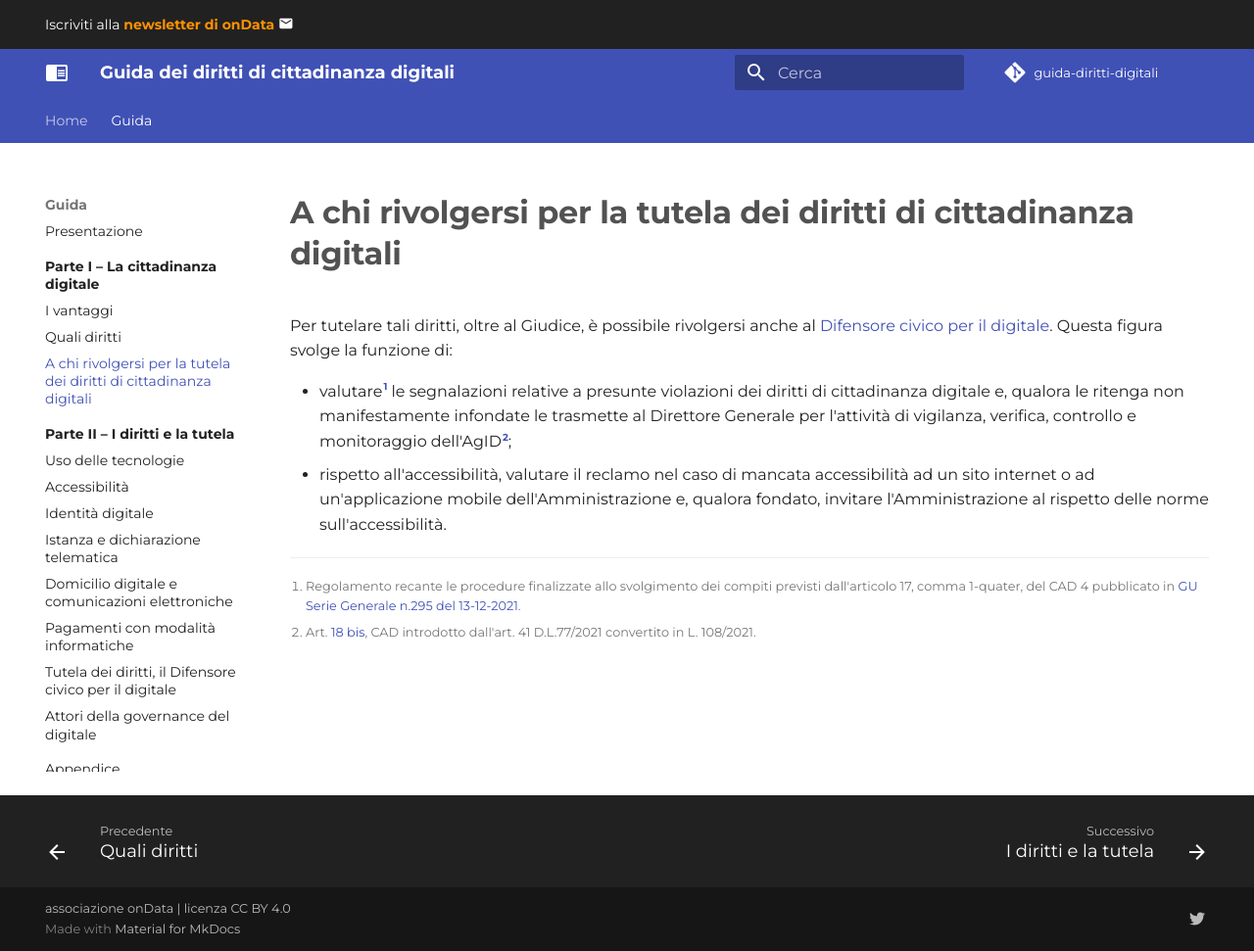
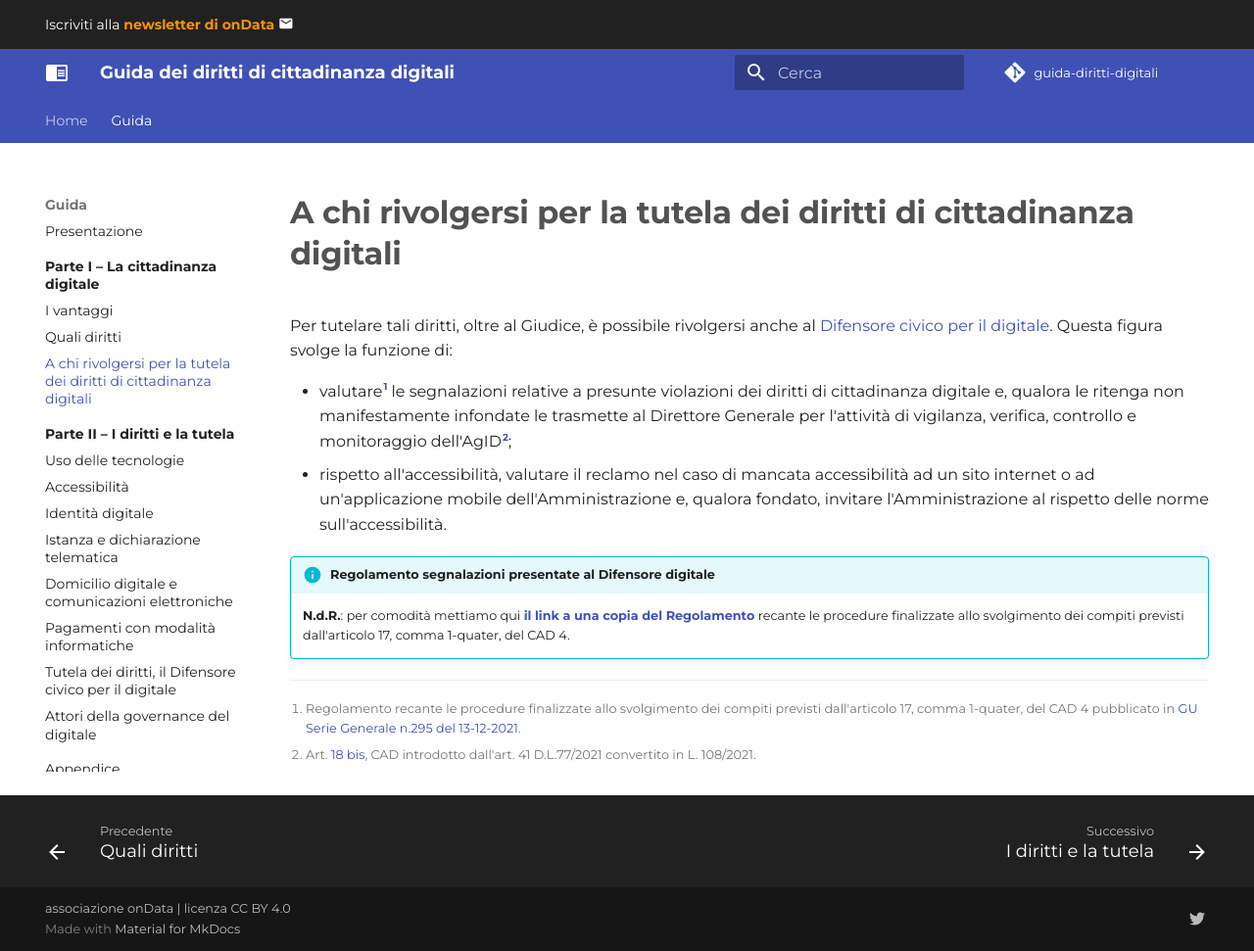
Before and after one commit to ondata/guida-diritti-cittadinanza-digitali, an MkDocs documentation site: the page built from docs/parte-prima/a-chi-rivolgersi.md, in a window 1280 px wide and 971 px high. Shown: the whole window at 98% size. Built offline with MkDocs 1.6.1 and Material for MkDocs 9.7.7, drawn with Linux system fonts in a browser that asks for light colours; comment, search, counter and statistics services are not loaded.

Commit message:
aggiunto link a regolamento

```diff
--- a/docs/parte-prima/a-chi-rivolgersi.md
+++ b/docs/parte-prima/a-chi-rivolgersi.md
@@ -14,5 +14,12 @@ Per tutelare tali diritti, oltre al Giudice, è possibile rivolgersi anche al [D
     internet o ad un'applicazione mobile dell'Amministrazione e, qualora fondato, invitare
     l'Amministrazione al rispetto delle norme sull'accessibilità.
 
+
+!!! info "Regolamento segnalazioni presentate al Difensore digitale"
+
+    **N.d.R.**: per comodità mettiamo qui [**il link a una copia del Regolamento**](../risorse/regolamento_dcd_17_comma_1-quater_cad.pdf) recante le procedure finalizzate allo svolgimento dei compiti previsti dall'articolo 17, comma 1-quater, del CAD 4.
+
+
+
 [^1]: Regolamento recante le procedure finalizzate allo svolgimento dei compiti previsti dall'articolo 17, comma 1-quater, del CAD 4 pubblicato in [GU Serie Generale n.295 del 13-12-2021](http://www.gazzettaufficiale.it/eli/id/2021/12/13/21A07299/sg).
 [^2]: Art. [18 bis](https://www.normattiva.it/uri-res/N2Ls?urn:nir:stato:decreto.legislativo:2005-03-07;82!vig~art18bis), CAD introdotto dall'art. 41 D.L.77/2021 convertito in L. 108/2021.
```
Also changed, not shown: 1 other file.
